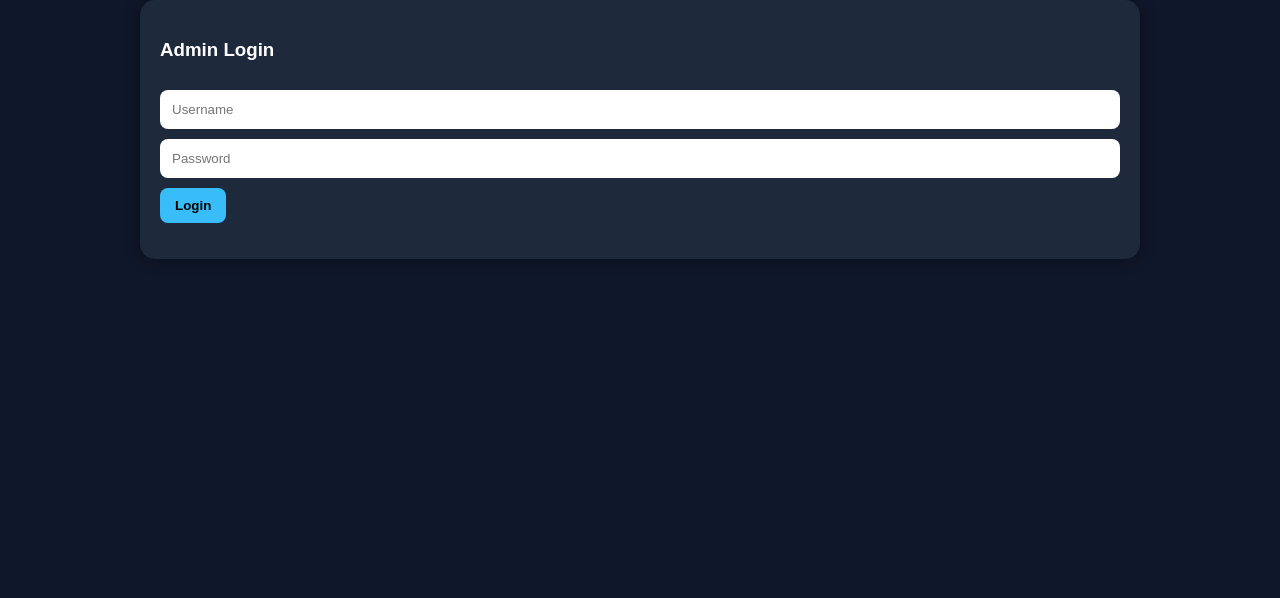
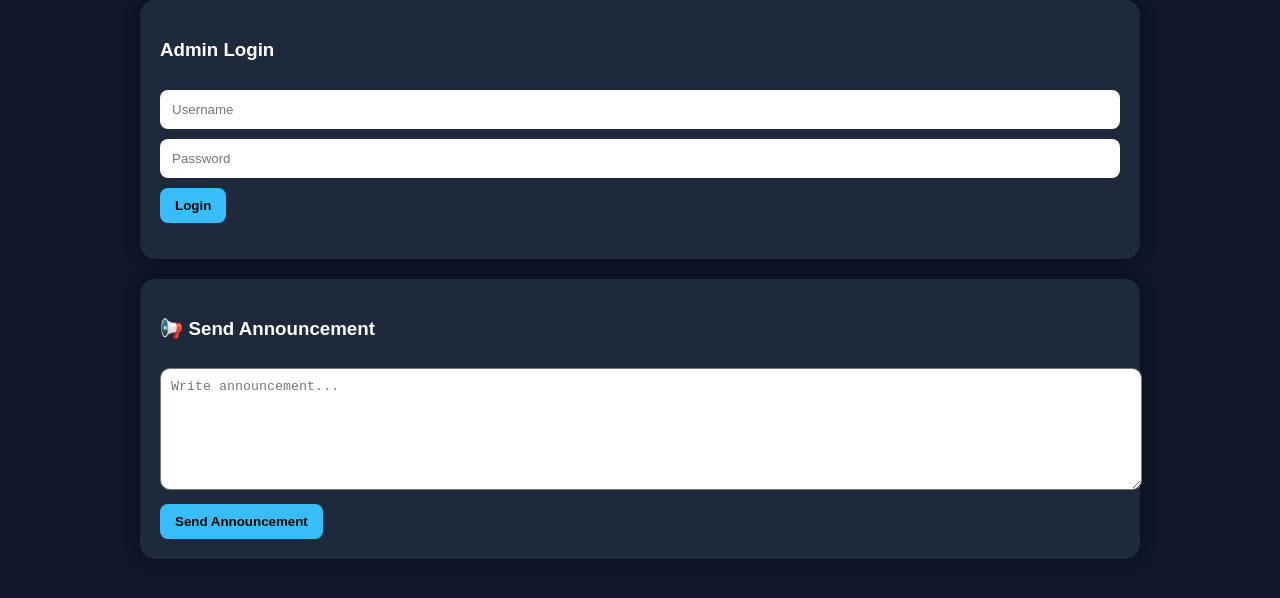
Before and after one commit to laurentprivet/lcm-coin-project, a website: page public/admin.html in a window 1280 px wide. Shown: the part 128-726 px from the top of the page. Drawn offline with Linux system fonts and the light colour scheme.

Commit message:
admin announcement ui added

```diff
--- a/public/admin.html
+++ b/public/admin.html
@@ -26,6 +26,28 @@
     </div>
 
     <!-- DASHBOARD -->
+     <!-- 📢 ANNOUNCEMENT -->
+<div class="card">
+
+    <h3>📢 Send Announcement</h3>
+
+    <textarea
+        id="announcementText"
+        placeholder="Write announcement..."
+        style="
+            width:100%;
+            height:100px;
+            padding:10px;
+            border-radius:10px;
+            margin-top:10px;
+        "
+    ></textarea>
+
+    <button onclick="sendAnnouncement()">
+        Send Announcement
+    </button>
+
+</div>
     <div id="adminPanel" class="card" style="display:none;">
 
         <!-- ANALYTICS -->
@@ -94,6 +116,31 @@
 </div>
 
 <script>
+    // ================= SEND ANNOUNCEMENT =================
+function sendAnnouncement() {
+
+    const message =
+        document.getElementById("announcementText").value;
+
+    fetch("/send-announcement", {
+
+        method: "POST",
+
+        headers: {
+            "Content-Type":"application/json"
+        },
+
+        body: JSON.stringify({ message })
+
+    })
+    .then(r => r.json())
+    .then(d => {
+
+        alert(d.message);
+
+    });
+
+}
 
 let adminInterval = null;
 
```
